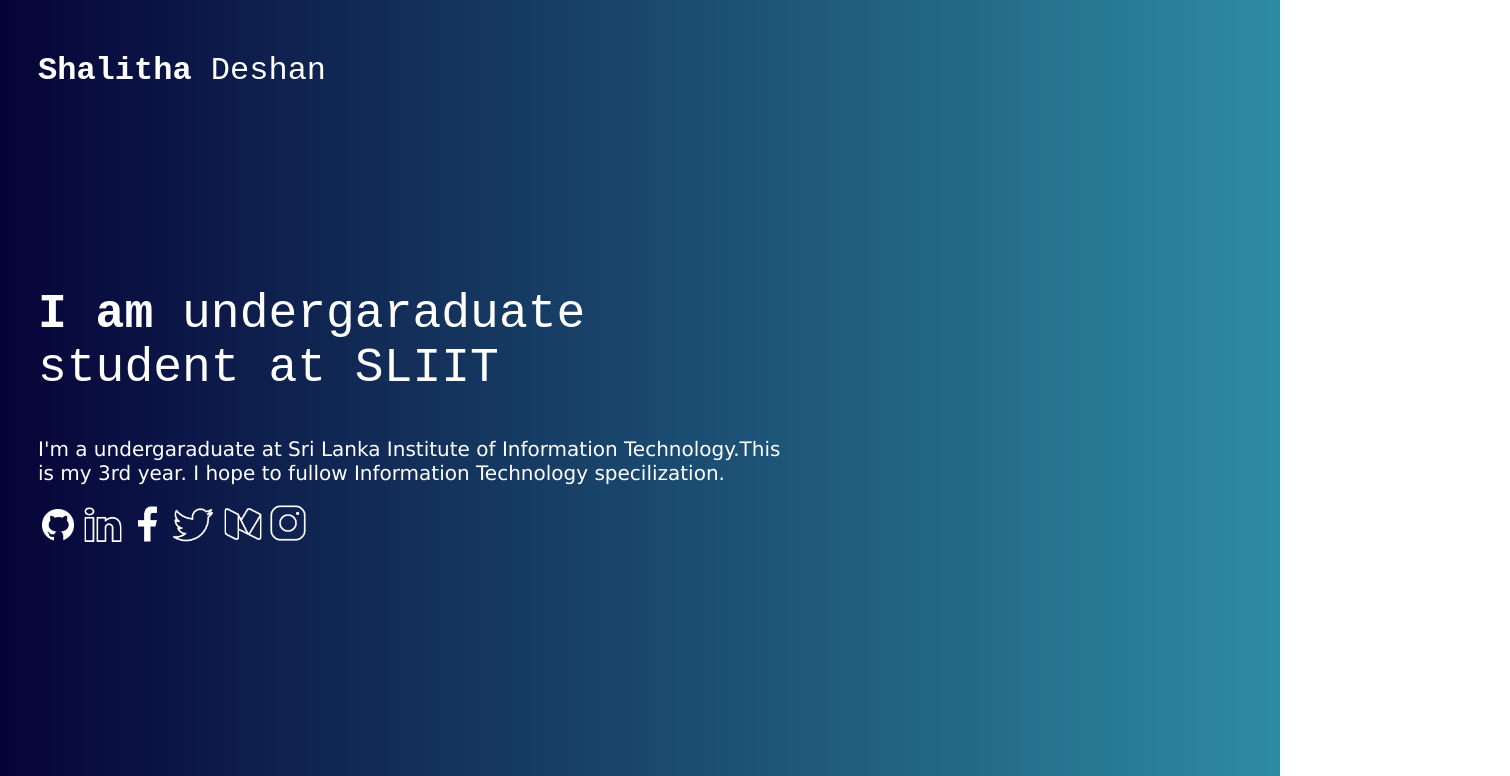
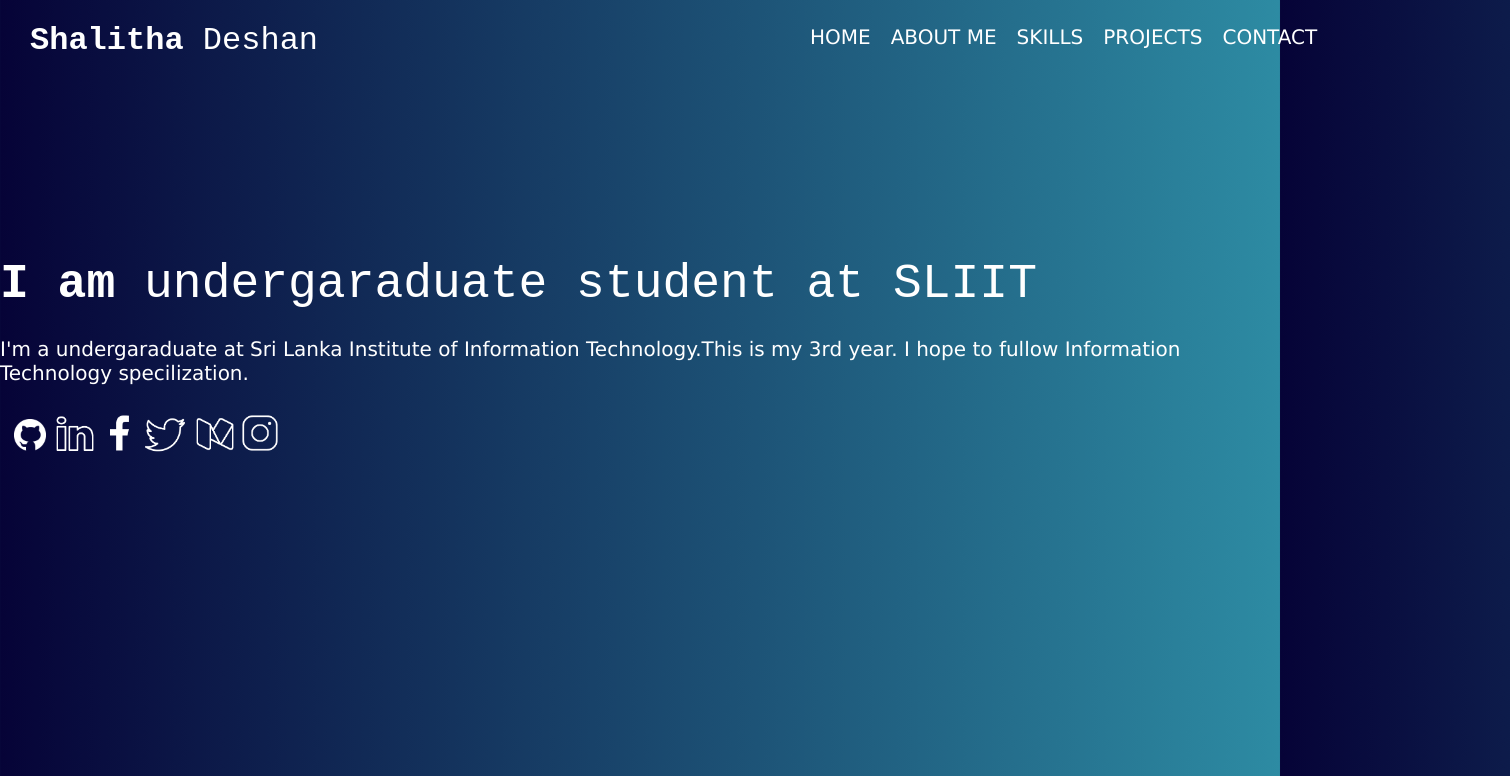
Before and after one commit to shalithadeshan/shalithadeshan.github.io, a plain HTML site: page index.html in a window 1280 px wide. Shown: the top 776 px of the page, 1510 px wide, since content can reach past the window. Drawn offline with Linux system fonts and the light colour scheme.

Commit message:
2nd conribution

```diff
--- a/Home_files/Styles01.css
+++ b/Home_files/Styles01.css
@@ -1,21 +1,68 @@
- .home_text{
-    position: relative;
+ html {
+     scroll-behavior: smooth;
+ }
+
+ body {
+     margin: 0;
+     padding: 0;
+ }
+
+ #section1{
     color: white;
-    width: 60%;
-    left: 30px;
+    height: 700px;
+    display: inline-block;
+    width: 100%;
 }
 
+#section2{
+    color: white;
+    height: 700px;
+    display: inline-block;
+    width: 100%;
+}
+
+#section3{
+    color: white;
+    height: 700px;
+    display: inline-block;
+    width: 100%;
+}
+
+#section4{
+    color: white;
+    height: 700px;
+    display: inline-block;
+    width: 100%;
+}
+
+#section5{
+    color: white;
+    height: 700px;
+    display: inline-block;
+    width: 100%;
+}
 .home_name{
     position: relative;
     color: white;
     width: 30%;
-    top: 20px;
+    top: -10px;
     left: 30px;
     font-size: 2em;
     font-family: 'Courier New', Courier, monospace;
+    opacity: 0;
+    animation-name: name;
+    animation-duration: 3s;
+    animation-delay: 2s;
+    animation-fill-mode: forwards;
+}
+
+@keyframes name {
+    0% {opacity: 0;}
+    100% {opacity: 1;}
 }
 .home_aboutMe_des{
-    height: 300px;
+    height: 200px;
+    left: 100px;
 }
 
 .home_aboutMe_des p {
@@ -29,11 +76,12 @@
 
 @keyframes heading {
     0% {top: -1000px;}
-    100% {top: 170px;}
+    100% {top: 140px;}
 }
 
 .home_aboutMe{
     font-size:1.25em;
+    left: 30px;
     font-family: 'Lucida Sans', 'Lucida Sans Regular', 'Lucida Grande', 'Lucida Sans Unicode', Geneva, Verdana, sans-serif;
     position: relative;
     animation-name: content;
@@ -61,6 +109,48 @@
     100% {opacity: 1}
 }
 
+.navigation {
+    position: fixed;
+    overflow: hidden;
+    width: 60%;
+    top: 15px;
+    left: 800px;
+    font-size: 20px;
+    font-family: 'Lucida Sans', 'Lucida Sans Regular', 'Lucida Grande', 'Lucida Sans Unicode', Geneva, Verdana, sans-serif;
+    opacity: 0;
+    animation-name: navi;
+    animation-duration: 3s;
+    animation-delay: 2s;
+    animation-fill-mode: forwards;
+}
+
+ul {
+    padding: 0;
+    margin: 0;
+    list-style: none;
+}
+
+li{
+    float: left;
+}
+
+@keyframes navi {
+    0% {opacity: 0}
+    100% {opacity: 1}
+}
+
+a {
+    color: white;
+    padding: 10px;
+    display: block;
+    text-decoration: none;
+    text-transform: uppercase;
+
+}
+
+a:hover {
+    opacity: 0.6;
+}
 
 
 body{
@@ -75,7 +165,7 @@ body{
 .linkedin {
     position: relative;
     left: 45px;
-    top: -44px;
+    top: -65px;
 }
 
 .linkedin:hover {
@@ -85,7 +175,7 @@ body{
 .facebook {
     position: relative;
     left: 90px;
-    top: -89px;
+    top: -130px;
 }
 
 .facebook:hover {
@@ -95,7 +185,7 @@ body{
 .twitter {
     position: relative;
     left: 135px;
-    top: -133px;
+    top: -193px;
 }
 
 .twitter:hover {
@@ -105,7 +195,7 @@ body{
 .medium {
     position: relative;
     left: 185px;
-    top: -177px;
+    top: -257px;
 }
 
 .medium:hover {
@@ -115,7 +205,7 @@ body{
 .instagram {
     position: relative;
     left: 230px;
-    top: -222px;
+    top: -322px;
 }
 
 .instagram:hover {
--- a/index.html
+++ b/index.html
@@ -7,14 +7,24 @@
     </head>
 <body>
 
-    <div class="home_name">
-            <p>
-                <b>Shalitha</b>
-                 Deshan
-            </p>
+    <div class="navigation">
+        <ul>
+            <li><a href="#section1">Home</a></li>
+            <li><a href="#section2">About Me</a></li>
+            <li><a href="#section3">Skills</a></li>
+            <li><a href="#section4">Projects</a></li>
+            <li><a href="#section5">Contact</a></li>
+        </ul>
     </div>
 
-    <div class="home_text">
+
+    <div id="section1">
+        <div class="home_name">
+                <p>
+                    <b>Shalitha</b>
+                    Deshan
+                </p>
+        </div>
         <div class="home_aboutMe_des">
              <p>
                  <b>I am</b>
@@ -59,11 +69,31 @@
                 </a>
             </div>
         </div>
+    </div>
 
-        </div>
+    <div id="section2">
 
+        <h1>This is About me</h1>
+
+    </div>
+
+    <div id="section3">
+
+        <h1>This is About me</h1>
+
+    </div>
+
+    <div id="section4">
+
+        <h1>This is About me</h1>
 
     </div>
 
 
+    <div id="section5">
+
+        <h1>This is About me</h1>
+
+    </div>
+
 </body></html>
```
